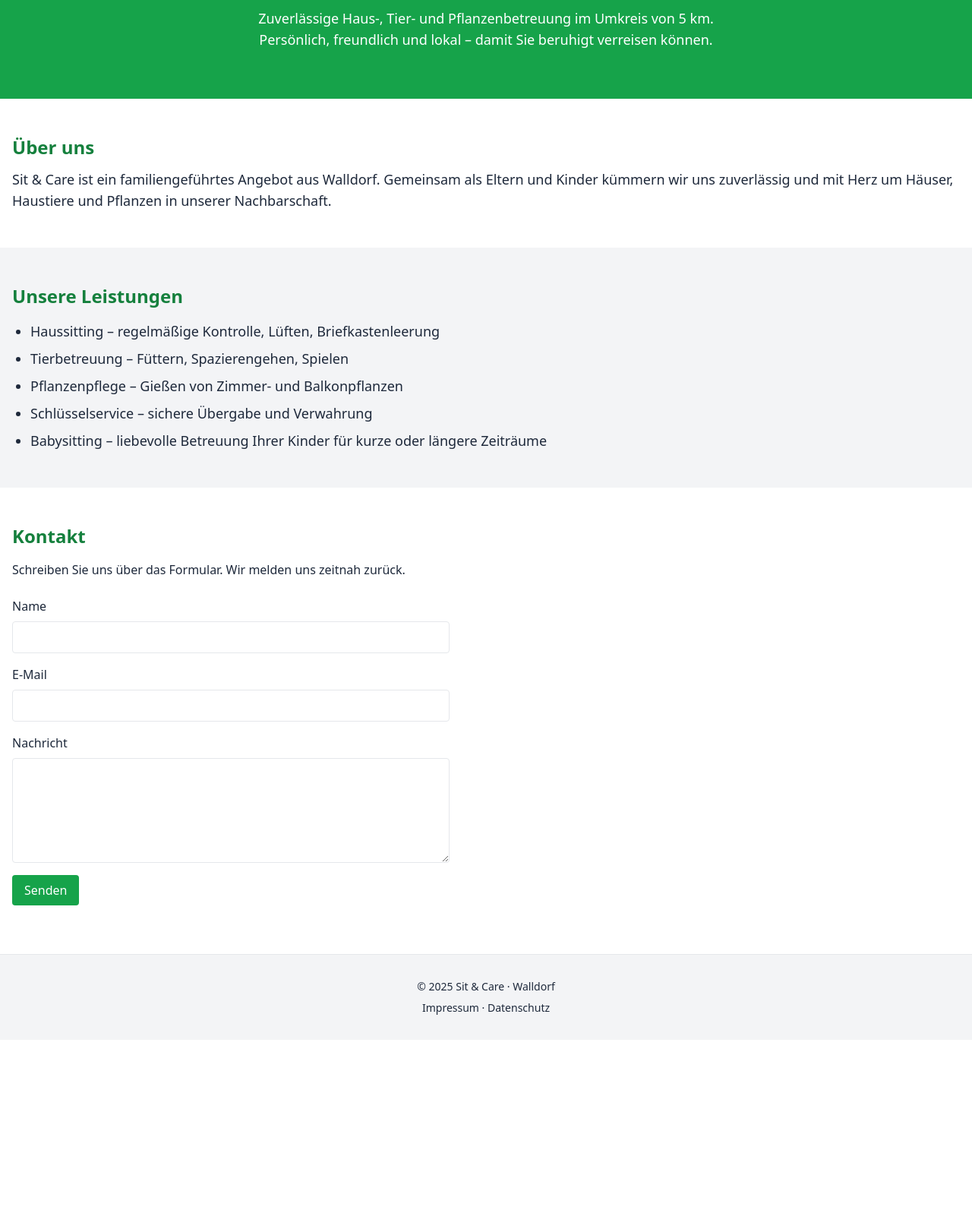
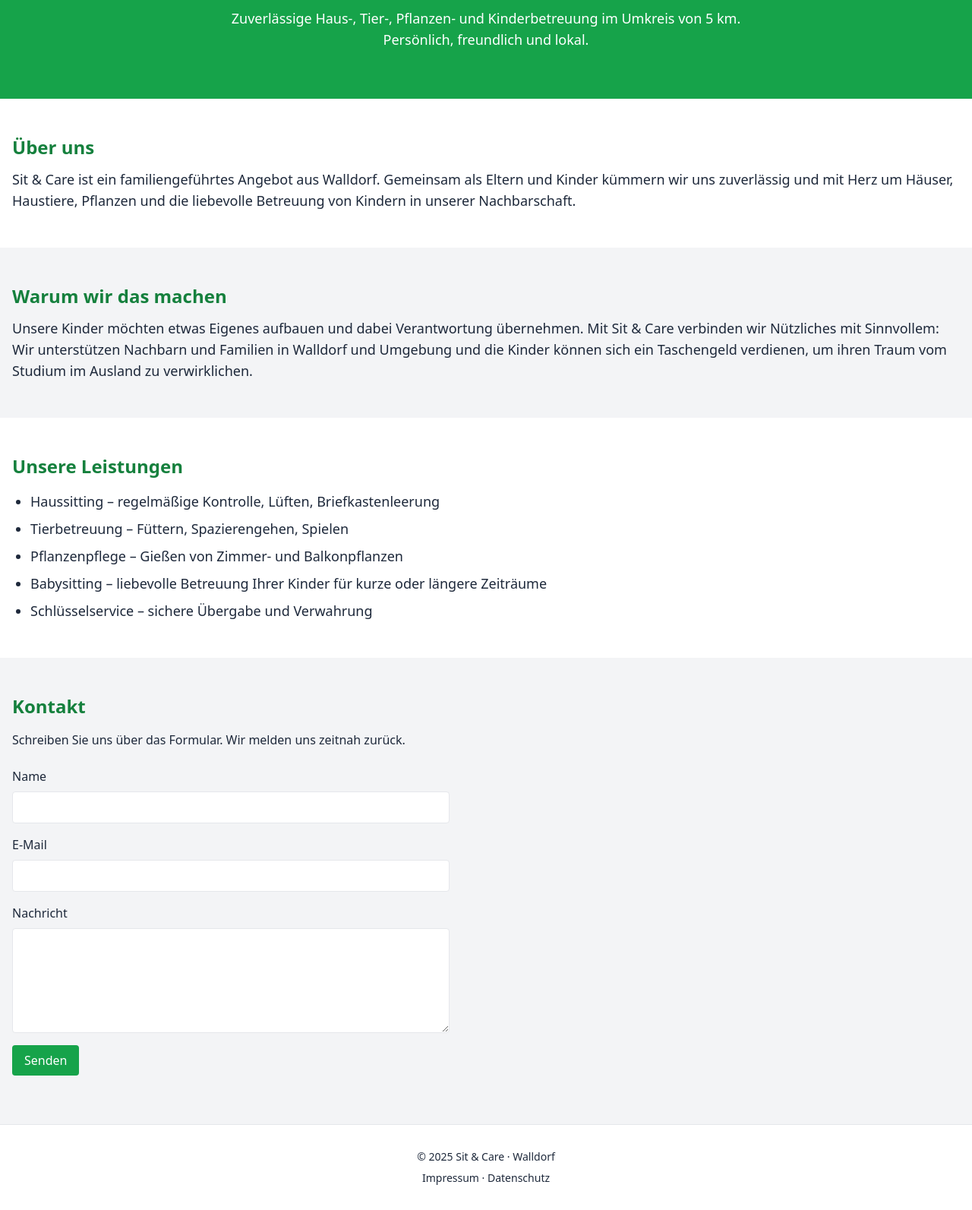
Before and after one commit to pedrogutierrezye/sit-and-care, a plain HTML site: page index.html in a window 1280 px wide. Shown: the part 171-1764 px from the top of the page at 76% size. Before the commit the page ends 1540 px from the top, so only its background shows below. Drawn offline with nearby package versions, Linux system fonts and the light colour scheme.

Commit message:
Update index.html

```diff
--- a/index.html
+++ b/index.html
@@ -4,14 +4,13 @@
   <meta charset="utf-8">
   <meta name="viewport" content="width=device-width, initial-scale=1">
   <title>Sit &amp; Care · Familiengeführter Service in Walldorf</title>
-  <meta name="description" content="Familiengeführter Haus-, Tier- und Pflanzenbetreuungsservice in Walldorf (Umkreis 5 km). Zuverlässig, freundlich und lokal.">
+  <meta name="description" content="Familiengeführter Haus-, Tier-, Pflanzen- und Kinderbetreuungsservice in Walldorf (Umkreis 5 km). Zuverlässig, freundlich und lokal.">
   <script src="https://cdn.tailwindcss.com"></script>
   <style>
     .container { max-width: 960px; }
   </style>
 </head>
 <body class="antialiased text-slate-800">
-  <!-- Header / Nav -->
   <header class="border-b bg-white">
     <div class="mx-auto container px-4 py-4 flex items-center justify-between">
       <a href="#" class="text-xl font-bold text-green-700">Sit &amp; Care</a>
@@ -19,6 +18,7 @@
       <nav id="nav" class="hidden md:block">
         <ul class="md:flex md:items-center md:space-x-6">
           <li><a class="block py-2 md:py-0 text-green-700 hover:underline" href="#about">Über uns</a></li>
+          <li><a class="block py-2 md:py-0 text-green-700 hover:underline" href="#motivation">Warum</a></li>
           <li><a class="block py-2 md:py-0 text-green-700 hover:underline" href="#services">Leistungen</a></li>
           <li><a class="block py-2 md:py-0 text-green-700 hover:underline" href="#contact">Kontakt</a></li>
         </ul>
@@ -26,37 +26,39 @@
     </div>
   </header>
 
-  <!-- Hero -->
   <section class="text-center py-16 px-4 bg-green-600 text-white">
     <h1 class="text-3xl md:text-4xl mb-4 font-bold">Ihr Familien-Team für Betreuung in Walldorf</h1>
-    <p class="mx-auto max-w-2xl text-lg">Zuverlässige Haus-, Tier- und Pflanzenbetreuung im Umkreis von 5&nbsp;km. Persönlich, freundlich und lokal – damit Sie beruhigt verreisen können.</p>
+    <p class="mx-auto max-w-2xl text-lg">Zuverlässige Haus-, Tier-, Pflanzen- und Kinderbetreuung im Umkreis von 5&nbsp;km. Persönlich, freundlich und lokal.</p>
   </section>
 
-  <!-- About -->
   <section id="about" class="py-12 px-4 bg-white">
     <div class="container mx-auto text-lg">
       <h2 class="text-2xl mb-3 font-semibold text-green-700">Über uns</h2>
-      <p>Sit &amp; Care ist ein familiengeführtes Angebot aus Walldorf. Gemeinsam als Eltern und Kinder kümmern wir uns zuverlässig und mit Herz um Häuser, Haustiere und Pflanzen in unserer Nachbarschaft.</p>
+      <p>Sit &amp; Care ist ein familiengeführtes Angebot aus Walldorf. Gemeinsam als Eltern und Kinder kümmern wir uns zuverlässig und mit Herz um Häuser, Haustiere, Pflanzen und die liebevolle Betreuung von Kindern in unserer Nachbarschaft.</p>
     </div>
   </section>
 
-<!-- Services -->
-<section id="services" class="py-12 px-4 bg-gray-100">
+  <section id="motivation" class="py-12 px-4 bg-gray-100">
+    <div class="container mx-auto text-lg">
+      <h2 class="text-2xl mb-3 font-semibold text-green-700">Warum wir das machen</h2>
+      <p>Unsere Kinder möchten etwas Eigenes aufbauen und dabei Verantwortung übernehmen. Mit Sit &amp; Care verbinden wir Nützliches mit Sinnvollem: Wir unterstützen Nachbarn und Familien in Walldorf und Umgebung und die Kinder können sich ein Taschengeld verdienen, um ihren Traum vom Studium im Ausland zu verwirklichen.</p>
+    </div>
+  </section>
+
+  <section id="services" class="py-12 px-4 bg-white">
     <div class="container mx-auto text-lg">
       <h3 class="text-2xl mb-4 font-semibold text-green-700">Unsere Leistungen</h3>
       <ul class="list-disc pl-6 space-y-2">
         <li>Haussitting – regelmäßige Kontrolle, Lüften, Briefkastenleerung</li>
         <li>Tierbetreuung – Füttern, Spazierengehen, Spielen</li>
         <li>Pflanzenpflege – Gießen von Zimmer- und Balkonpflanzen</li>
+        <li>Babysitting – liebevolle Betreuung Ihrer Kinder für kurze oder längere Zeiträume</li>
         <li>Schlüsselservice – sichere Übergabe und Verwahrung</li>
-      <li>Babysitting – liebevolle Betreuung Ihrer Kinder für kurze oder längere Zeiträume</li>
       </ul>
     </div>
   </section>
 
-
-  <!-- Contact -->
-  <section id="contact" class="py-12 px-4 bg-white">
+  <section id="contact" class="py-12 px-4 bg-gray-100">
     <div class="container mx-auto">
       <h3 class="text-2xl mb-4 font-semibold text-green-700">Kontakt</h3>
       <p class="mb-6 max-w-2xl">Schreiben Sie uns über das Formular. Wir melden uns zeitnah zurück.</p>
@@ -80,8 +82,7 @@
     </div>
   </section>
 
-  <!-- Footer -->
-  <footer class="py-8 px-4 text-center text-sm border-t bg-gray-100">
+  <footer class="py-8 px-4 text-center text-sm border-t bg-white">
     <div class="container mx-auto">
       <p>© <span id="year"></span> Sit &amp; Care · Walldorf</p>
       <p class="mt-2">Impressum · Datenschutz</p>
@@ -89,18 +90,15 @@
   </footer>
 
   <script>
-    // Mobile menu toggle
     const menuBtn = document.getElementById('menuBtn');
     const nav = document.getElementById('nav');
     menuBtn?.addEventListener('click', () => {
       nav.classList.toggle('hidden');
     });
 
-    // Footer year
     document.getElementById('year').textContent = new Date().getFullYear();
 
-    // Form handler placeholder
-    const FORM_ENDPOINT = ""; // add Zoho endpoint here
+    const FORM_ENDPOINT = ""; // set Zoho endpoint here
     const form = document.getElementById('contactForm');
     const statusEl = document.getElementById('status');
 
```
Lines whose indentation alone changed are shown as unchanged.
